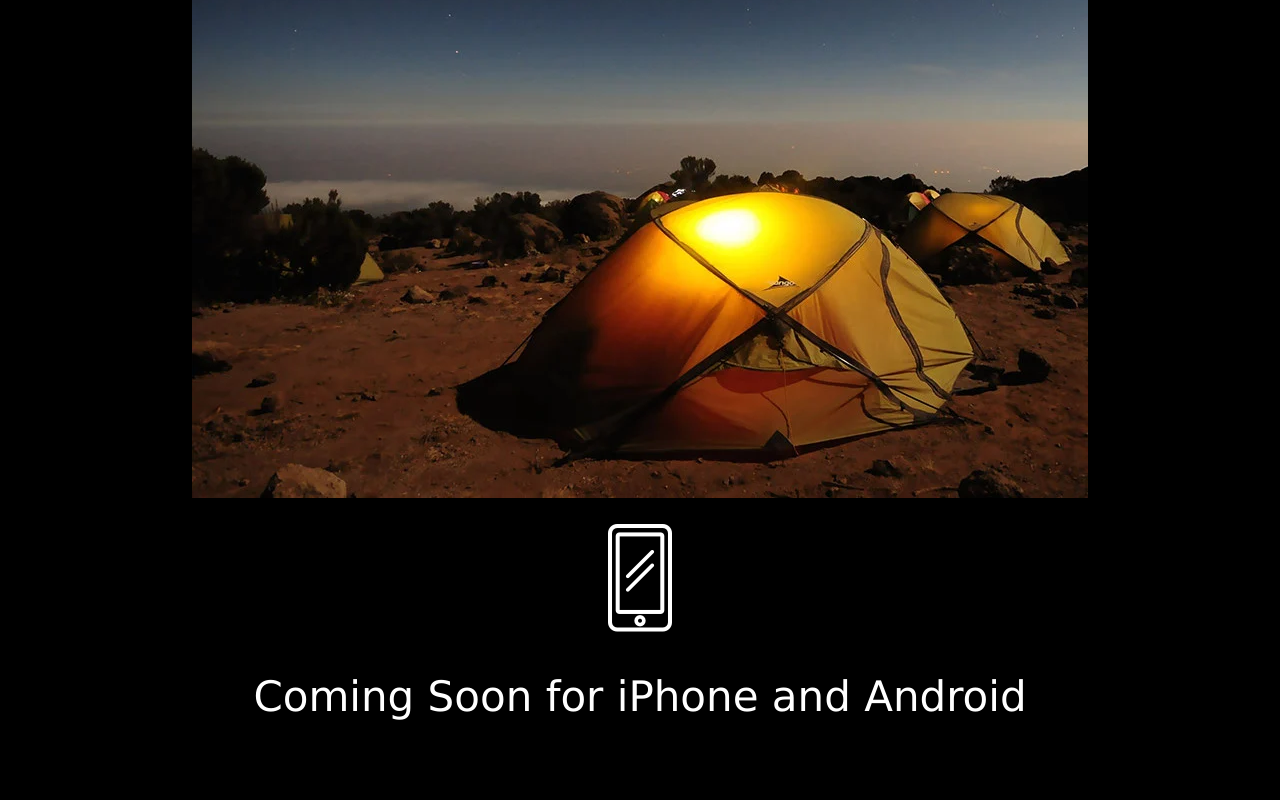
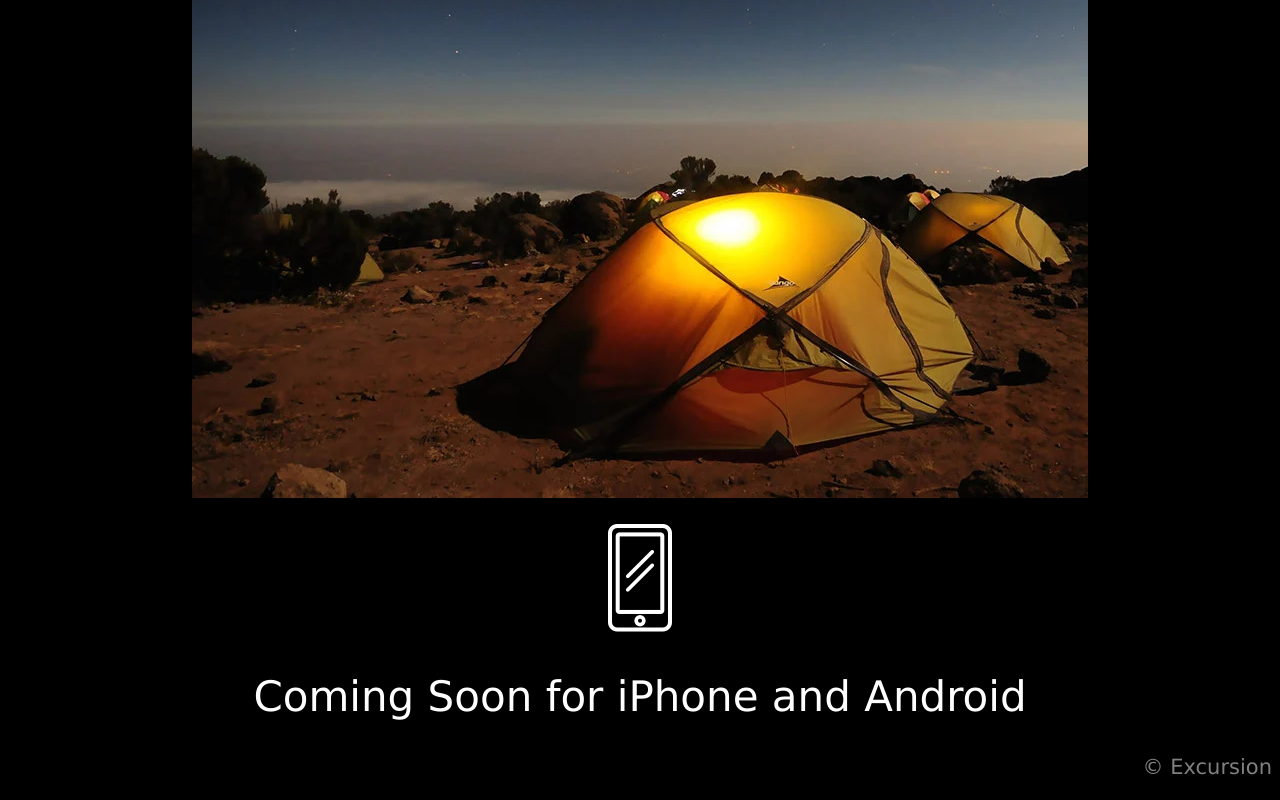
Before and after one commit to olivermehr/excursion, a plain HTML site: page index.html in a window 1280 px wide. Shown: the part 472-1272 px from the top of the page. Before the commit the page ends 1227 px from the top, so only its background shows below. Drawn offline with Linux system fonts and the light colour scheme.

Commit message:
Add copyright

```diff
--- a/index.html
+++ b/index.html
@@ -18,7 +18,7 @@
 <p><img src="resources/images/camp.webp" alt="Picture of a campsite"></p>
 <p><img src="resources/images/phone.webp" alt="Picture of a phone"></p>
 <h2>Coming Soon for iPhone and Android</h2>
-<p></p>
+<p style="text-align: right;"> © Excursion</p>
 
 </body>
 </html>
```
